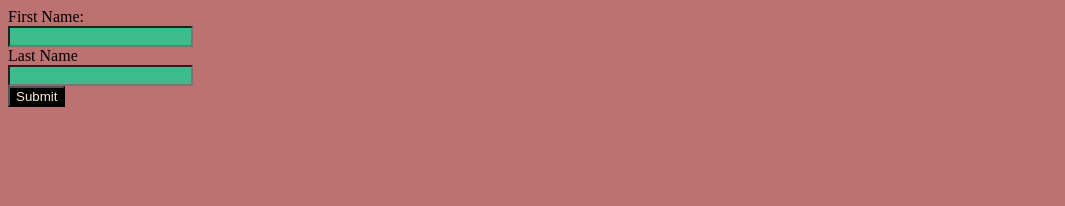
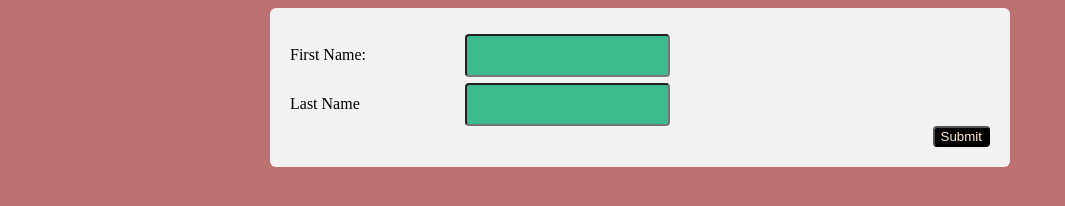
Before and after one commit to Adamrashid781/JavaScript-Projects, a plain HTML site: page Desktop JavaScript Project/HTML_2.html in a window 1280 px wide. Shown: the whole page, without its empty margins (0-1065 px from the left). Drawn offline with Linux system fonts and the light colour scheme.

Commit message:
uploading Tic Tac Toe progress

```diff
--- a/Desktop JavaScript Project/CSS/CSS_1.css
+++ b/Desktop JavaScript Project/CSS/CSS_1.css
@@ -8,9 +8,52 @@ body {
 input[type=text]{
     background-color: #3cbc8d;
     color: white;
+    padding: 12px;
+    border-radius: 4px;
+    resize: vertical;
 }
 
 input[type=submit]{
     background-color: black;
     color: blanchedalmond;
+    border-radius: 4px;
+    cursor: pointer;
+    float: right;
 }
+
+label {
+    padding: 12px 12px 12px 0;
+    display: inline-block;
+}
+
+input[type=submit]:hover {
+    background-color: #3cbc8d;
+}
+
+.container {
+    margin-right: auto;
+    margin-left: auto ;
+    border-radius: 6px;
+    background-color: #f2f2f2;
+    padding: 20px;
+    max-width: 700px;
+}
+
+.col-25 {
+    float: left;
+    width: 25%;
+    margin-top: 6px ;
+}
+
+.col-75 {
+    float: left;
+    width: 75%;
+    margin-top: 6px;
+}
+
+/* Clear floats after the columns */
+.row::after {
+    content: "";
+    display: table;
+    clear:both;
+}
--- a/Desktop JavaScript Project/HTML_2.html
+++ b/Desktop JavaScript Project/HTML_2.html
@@ -9,15 +9,34 @@
 
     </head>
     <body>
+        <div class="container">
+            <form name="my_form" onsubmit="return validateForm1(), validateForm2()" method="post">
+                <div class="row">
+                    <div class="col-25">
+                        <label for="fname">First Name:</label><br>
+                    </div>
+                    <div class="col-75">
+                        <!-- Type "required" at the end of the input
+                            statement to force user to input-->
+                        <input type="text" name="fname"><br>
+                    </div>
+                </div>
 
-        <form>
-            <label for="fname">First Name:</label><br>
-            <input type="text" id="fname"><br>
-            <label for="lname">Last Name</label><br>
-            <input type="text" id="lname"><br>
-            <input type="submit" value="Submit">
-        </form>
+                <div class="row">
+                    <div class="col-25">
+                        <label for="lname">Last Name</label><br>
+                    </div>
+                    <div class="col-75">
+                        <input type="text" name="lname"><br>
+                    </div>
+                </div>
 
+                <div class="row">
+                    <input type="submit" value="Submit">
+                </div>
+
+            </form>
+        </div>
 
 
 
--- a/Desktop JavaScript Project/JavaScript/JavaScript_2.js
+++ b/Desktop JavaScript Project/JavaScript/JavaScript_2.js
@@ -0,0 +1,19 @@
+
+
+// BAsic input validation for HTML
+
+function validateForm1() {
+    let x = document.forms["my_form"]["fname"].value;
+    if (x == ""){
+        alert("names must be filled out.");
+        return false;
+    }
+}
+
+function validateForm2() {
+    let x = document.forms["my_form"]["lname"].value;
+    if (x == ""){
+        alert("names must be filled out.");
+        return false;
+    }
+}
--- /dev/null
+++ b/Desktop JavaScript Project/JavaScript/JavaScript_3.js
@@ -0,0 +1,6 @@
+
+
+function displayManu(model){
+    let manufacturer = model.getAttribute("data-manufacturer");
+    alert("The " + model.innerHTML + " is a " + manufacturer + "." );
+}
```
Also changed, not shown: Desktop JavaScript Project/HTML_3.html (added, +33 -0 lines), TicTacToe/CSS/game.css (added, +43 -0 lines), TicTacToe/TicTacToe.html (added, +42 -0 lines), TicTacToe/Images/o.png (added), TicTacToe/Images/x.png (added), TicTacToe/JS/tictactoe.js (added), 3 other files.
